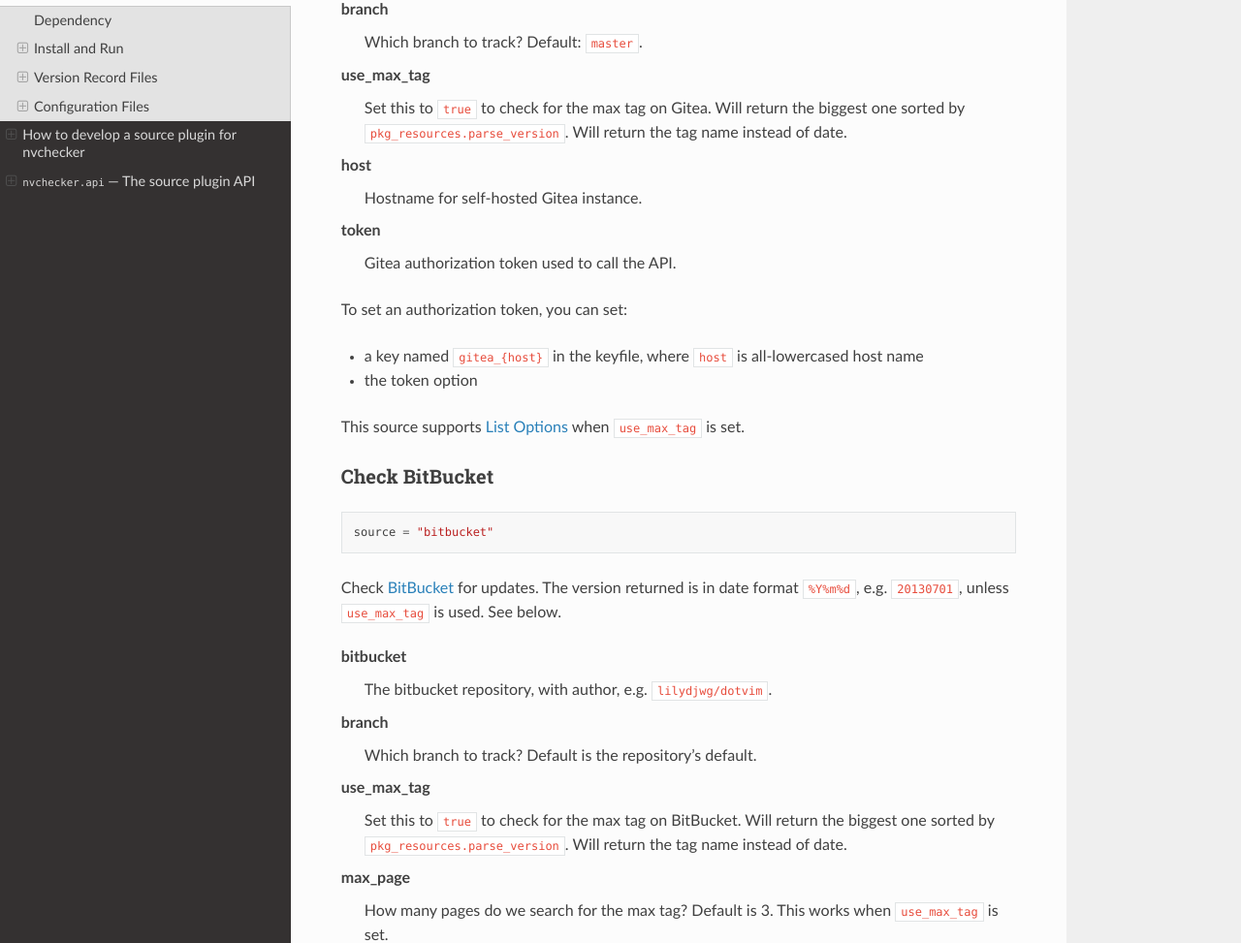
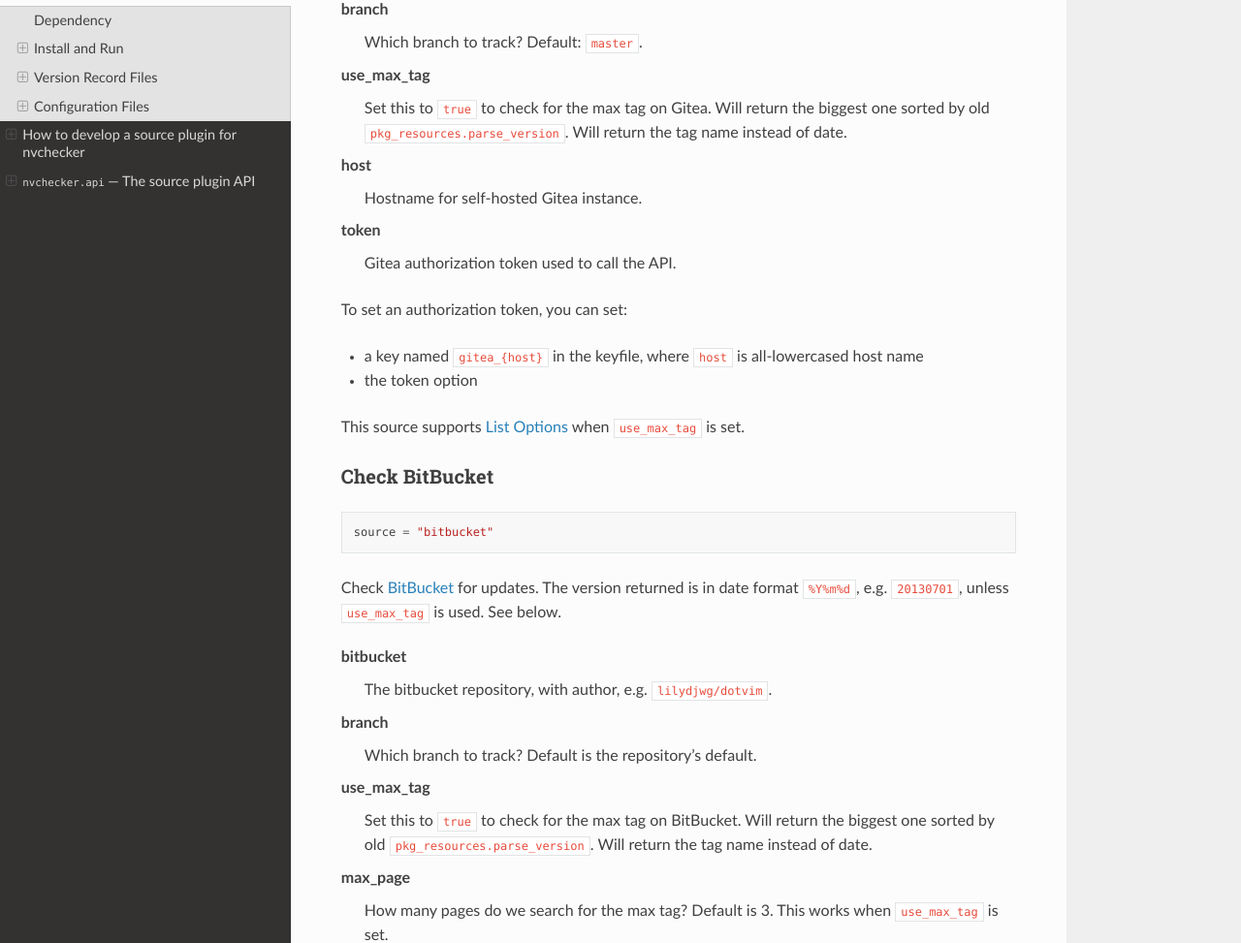
Before and after one commit to lilydjwg/nvchecker, a Sphinx documentation site: the page built from docs/usage.rst, in a window 1280 px wide and 1400 px high, scrolled down 10551 px. Shown: the part 156-1129 px from the top of the window at 97% size. Built offline with Sphinx 7.4.7 and the Read the Docs theme 2.0.0, drawn with Linux system fonts in a browser that asks for light colours; some of the changed text lies outside the part shown.

Commit message:
update docs about parse_version
[skip ci]

```diff
--- a/docs/usage.rst
+++ b/docs/usage.rst
@@ -240,8 +240,8 @@
 sort_version_key
   Sort the version string using this key function. Choose between
   ``parse_version`` and ``vercmp``. Default value is ``parse_version``.
-  ``parse_version`` use ``pkg_resources.parse_version``. ``vercmp`` use
-  ``pyalpm.vercmp``.
+  ``parse_version`` use an old version of ``pkg_resources.parse_version``.
+  ``vercmp`` use ``pyalpm.vercmp``.
 
 ignored
   Version strings that are explicitly ignored, separated by whitespace. This
@@ -420,7 +420,7 @@
 
 use_max_tag
   Set this to ``true`` to check for the max tag on Gitea. Will return the biggest one
-  sorted by ``pkg_resources.parse_version``. Will return the tag name instead of date.
+  sorted by old ``pkg_resources.parse_version``. Will return the tag name instead of date.
 
 host
   Hostname for self-hosted Gitea instance.
@@ -452,7 +452,7 @@
 
 use_max_tag
   Set this to ``true`` to check for the max tag on BitBucket. Will return the biggest one
-  sorted by ``pkg_resources.parse_version``. Will return the tag name instead of date.
+  sorted by old ``pkg_resources.parse_version``. Will return the tag name instead of date.
 
 max_page
   How many pages do we search for the max tag? Default is 3. This works when
@@ -477,7 +477,7 @@
 
 use_max_tag
   Set this to ``true`` to check for the max tag on GitLab. Will return the biggest one
-  sorted by ``pkg_resources.parse_version``. Will return the tag name instead of date.
+  sorted by old ``pkg_resources.parse_version``. Will return the tag name instead of date.
 
 host
   Hostname for self-hosted GitLab instance.
```
